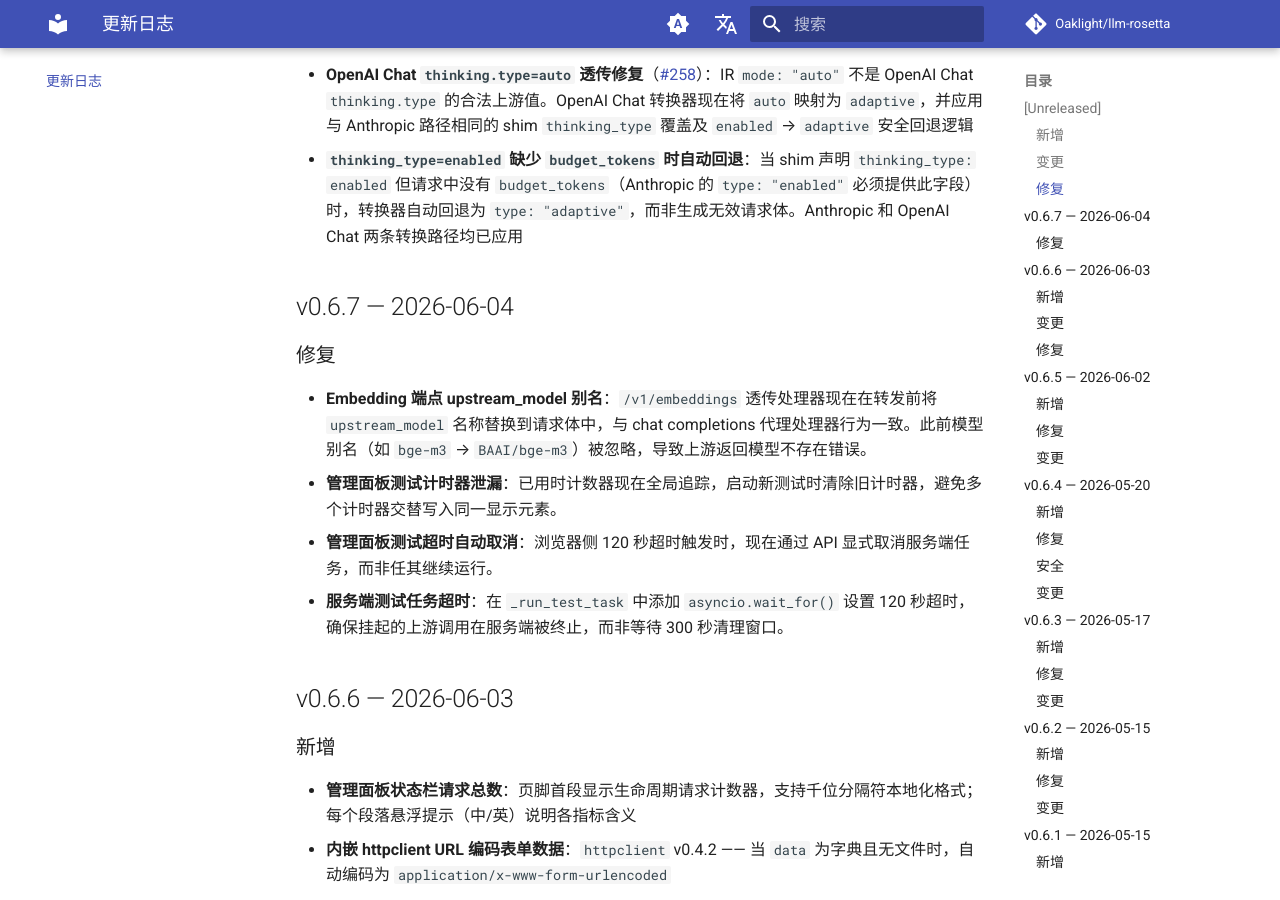
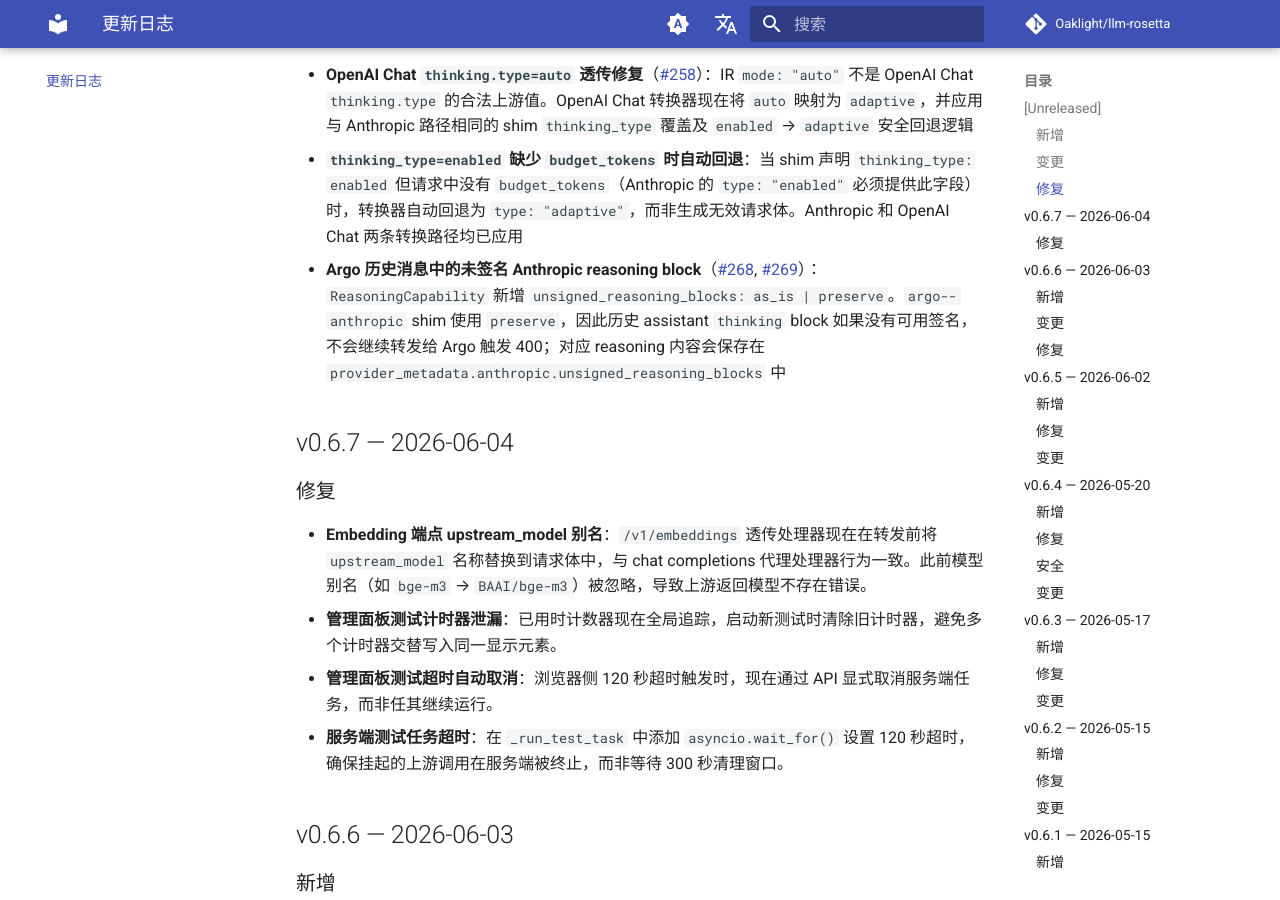
Before and after one commit to Oaklight/llm-rosetta, an MkDocs documentation site: the page built from docs/changelog.md, in a window 1280 px wide and 900 px high, scrolled down 2087 px. Built offline with MkDocs 1.6.1 and Material for MkDocs 9.7.7, drawn with Linux system fonts in a browser that asks for light colours; comment, search, counter and statistics services are not loaded.

Commit message:
docs: add unsigned reasoning block policy changelog entry

```diff
--- a/docs/changelog.md
+++ b/docs/changelog.md
@@ -38,6 +38,7 @@
 - **流式 usage 明细传播**（#252）：修复流式路径中 `cache_read_tokens`、`cache_creation_tokens`、`prompt_tokens_details`、`completion_tokens_details` 未正确传播的问题
 - **OpenAI Chat `thinking.type=auto` 透传修复**（[#258](https://github.com/Oaklight/llm-rosetta/pull/258)）：IR `mode: "auto"` 不是 OpenAI Chat `thinking.type` 的合法上游值。OpenAI Chat 转换器现在将 `auto` 映射为 `adaptive`，并应用与 Anthropic 路径相同的 shim `thinking_type` 覆盖及 `enabled` → `adaptive` 安全回退逻辑
 - **`thinking_type=enabled` 缺少 `budget_tokens` 时自动回退**：当 shim 声明 `thinking_type: enabled` 但请求中没有 `budget_tokens`（Anthropic 的 `type: "enabled"` 必须提供此字段）时，转换器自动回退为 `type: "adaptive"`，而非生成无效请求体。Anthropic 和 OpenAI Chat 两条转换路径均已应用
+- **Argo 历史消息中的未签名 Anthropic reasoning block**（[#268](https://github.com/Oaklight/llm-rosetta/issues/268), [#269](https://github.com/Oaklight/llm-rosetta/pull/269)）：`ReasoningCapability` 新增 `unsigned_reasoning_blocks: as_is | preserve`。`argo--anthropic` shim 使用 `preserve`，因此历史 assistant `thinking` block 如果没有可用签名，不会继续转发给 Argo 触发 400；对应 reasoning 内容会保存在 `provider_metadata.anthropic.unsigned_reasoning_blocks` 中
 
 ## v0.6.7 — 2026-06-04
 
```
